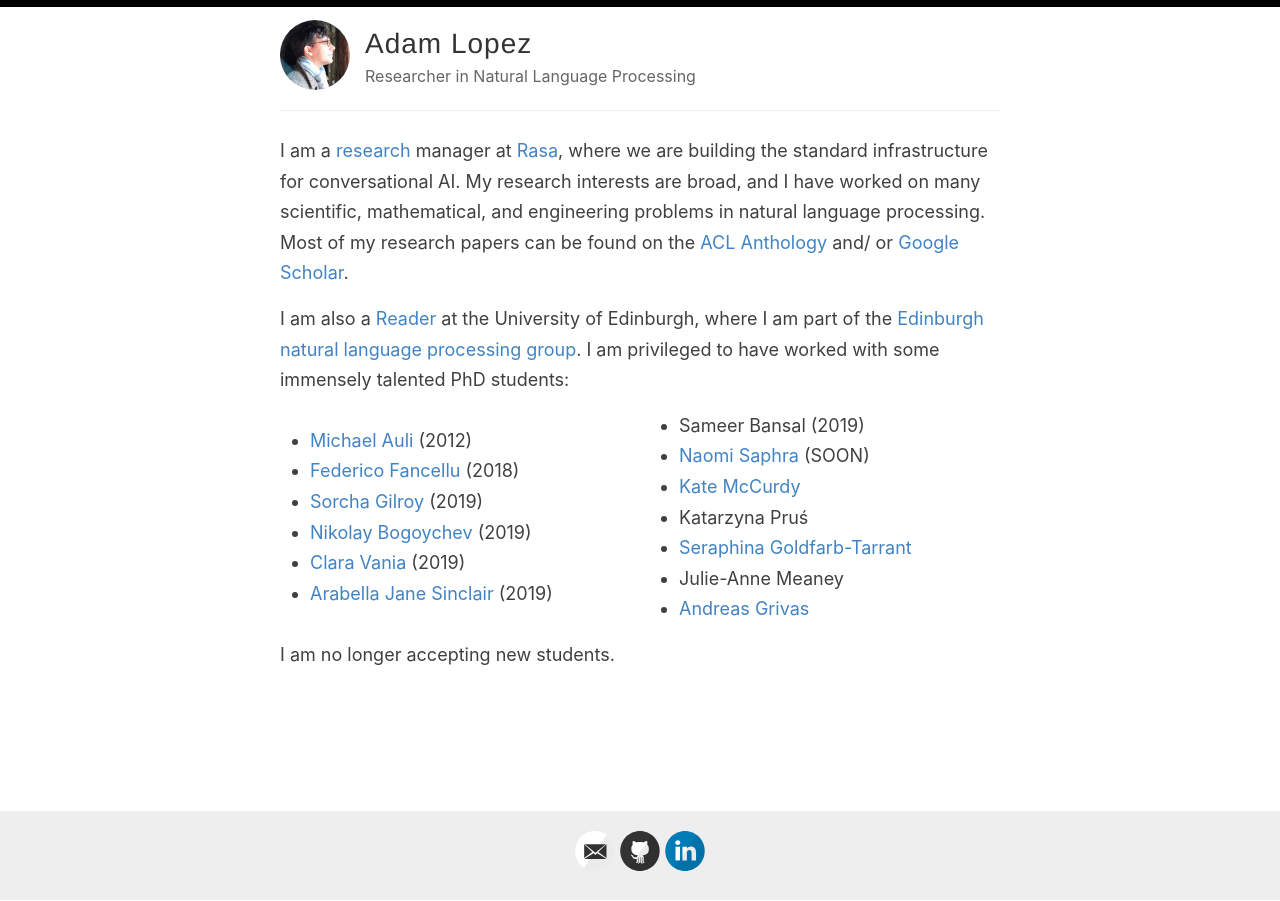
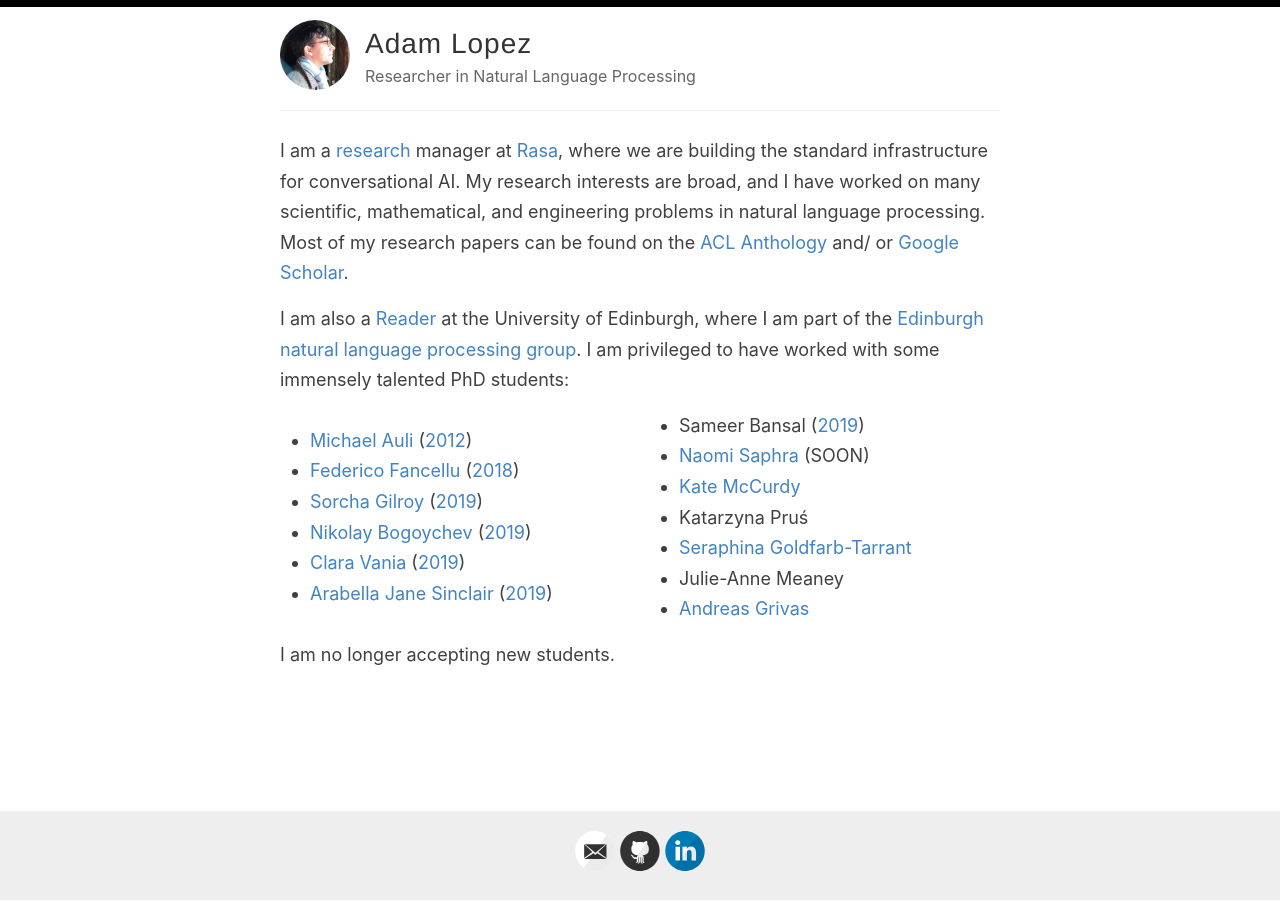
Before and after one commit to alopez/alopez.github.com, a Jekyll site: the page built from index.md, in a window 1280 px wide. Built offline with Jekyll 4.4.1, drawn with Linux system fonts in a browser that asks for light colours; the list of posts is cut into pages by our own code; some of the changed lines change nothing that is shown.

Commit message:
Add urls

```diff
--- a/index.md
+++ b/index.md
@@ -15,13 +15,13 @@ at the University of Edinburgh, where I am part of the
 I am privileged to have worked with some immensely talented PhD students:
 
 <div class="students">
-- [Michael Auli](https://michaelauli.github.io/) (2012)
-- [Federico Fancellu](https://ffancellu.github.io/) (2018)
-- [Sorcha Gilroy](https://uk.linkedin.com/in/sorcha-gilroy-a6105693) (2019)
-- [Nikolay Bogoychev](https://nbogoychev.com/) (2019)
-- [Clara Vania](https://claravania.github.io/) (2019)
-- [Arabella Jane Sinclair](https://staff.fnwi.uva.nl/a.j.sinclair/) (2019)
-- Sameer Bansal (2019)
+- [Michael Auli](https://michaelauli.github.io/) ([2012](https://era.ed.ac.uk/handle/1842/7636))
+- [Federico Fancellu](https://ffancellu.github.io/) ([2018](https://era.ed.ac.uk/handle/1842/33038))
+- [Sorcha Gilroy](https://uk.linkedin.com/in/sorcha-gilroy-a6105693) ([2019](https://era.ed.ac.uk/handle/1842/35606))
+- [Nikolay Bogoychev](https://nbogoychev.com/) ([2019](https://era.ed.ac.uk/handle/1842/35886))
+- [Clara Vania](https://claravania.github.io/) ([2019](https://era.ed.ac.uk/handle/1842/36742))
+- [Arabella Jane Sinclair](https://staff.fnwi.uva.nl/a.j.sinclair/) ([2019](https://era.ed.ac.uk/handle/1842/37009))
+- Sameer Bansal ([2019](https://era.ed.ac.uk/handle/1842/36781))
 - [Naomi Saphra](http://nsaphra.github.io/) (SOON)
 - [Kate McCurdy](https://kmccurdy.github.io/)
 - Katarzyna Pruś
```
